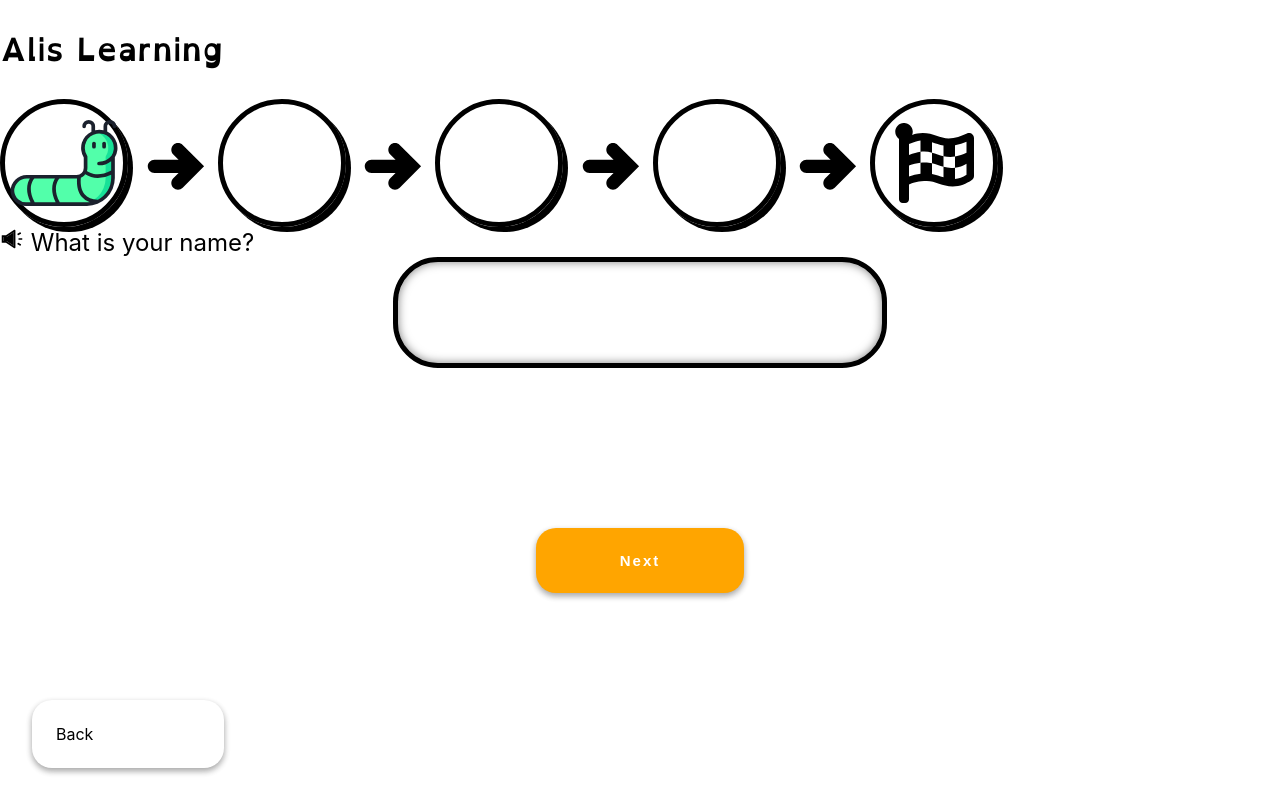
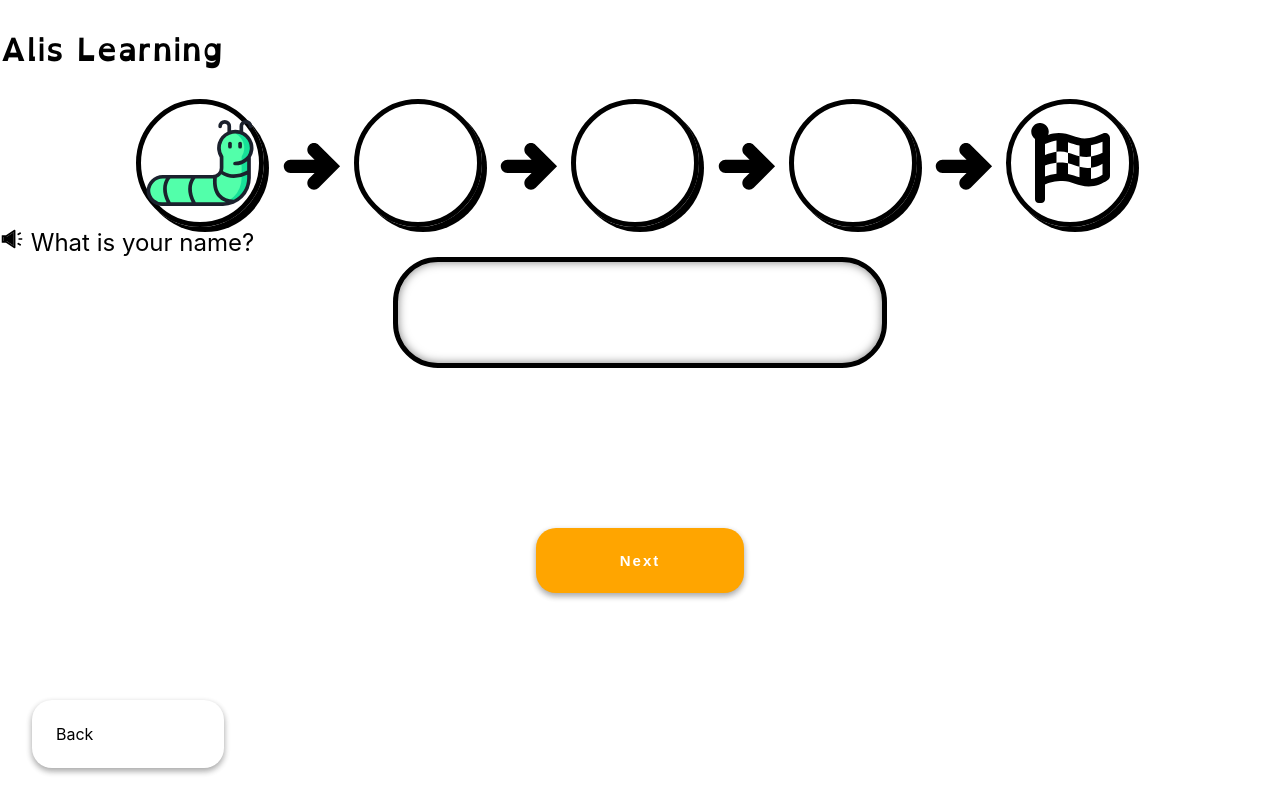
Before and after one commit to fac24/alis-learning, a Next.js app: page /learner-onboarding/name in a window 1280 px wide. Built offline with nearby package versions, Linux system fonts and the light colour scheme.

Commit message:
Auto l-r margin and max width for progress bar list

```diff
--- a/components/Styled-Components/LearnerOnboardingProgressBarList.js
+++ b/components/Styled-Components/LearnerOnboardingProgressBarList.js
@@ -3,7 +3,8 @@ import styled from "styled-components";
 const LearnerOnboardingProgressBarList = styled.ol`
   display: flex;
   list-style-type: none;
-  margin: 0;
+  margin: 0 auto;
+  max-width: fit-content;
   padding: 0;
 `;
 
```
